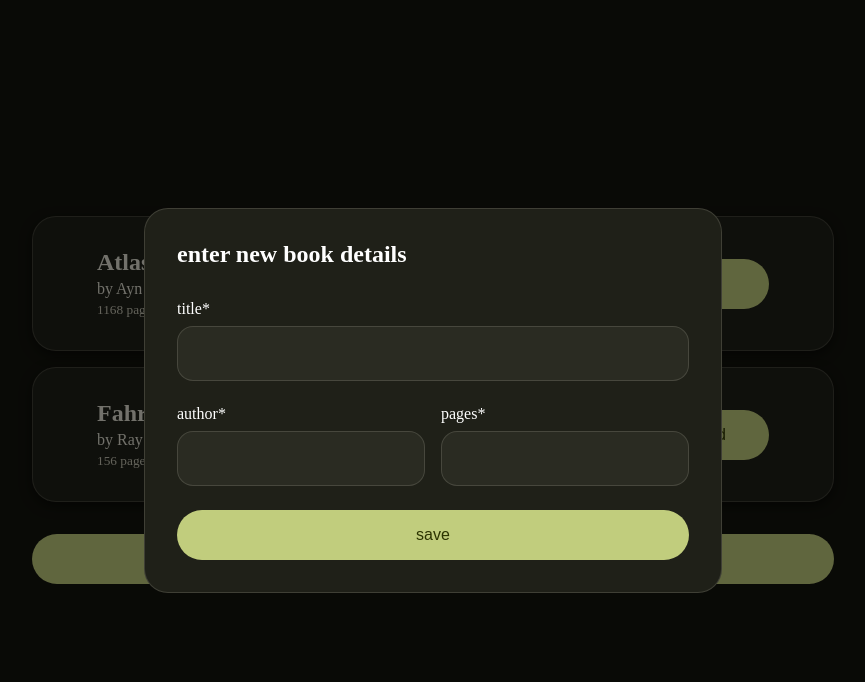
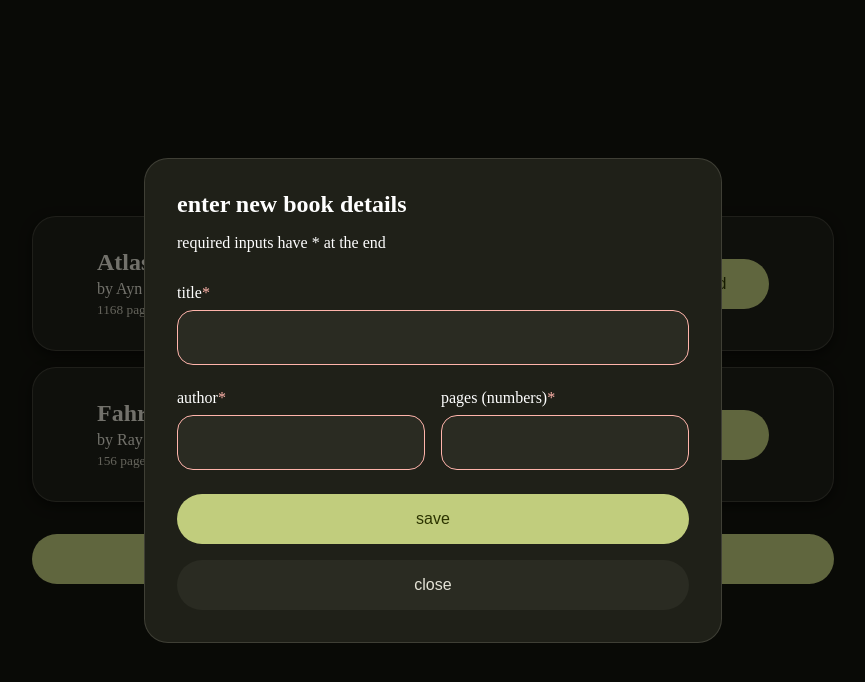
Before and after one commit to sinskiy/odin-library, a plain HTML site: page index.html in a window 1280 px wide. Both pictures are taken after a click on the button "+ add book". Shown: the whole page, without its empty margins (207-1072 px from the left). Drawn offline with Linux system fonts and the light colour scheme.

Commit message:
feat: improve accesibility for required inputs

```diff
--- a/index.html
+++ b/index.html
@@ -12,28 +12,36 @@
       <section id="books">
         <!-- TODO: generate for attribute and labelled-by dynamically -->
       </section>
-      <form action="" method="get" class="add" onsubmit="">
+      <form action="" method="get" class="add">
         <button>+ add book</button>
       </form>
     </main>
     <dialog class="new-book">
       <h2>enter new book details</h2>
+      <p>required inputs have * at the end</p>
       <form method="dialog">
         <div class="form-column">
-          <label for="title">title*</label>
+          <label for="title">title<span aria-label="required">*</span></label>
           <input type="text" name="title" id="title" required />
         </div>
         <div class="form-row">
           <div class="form-column">
-            <label for="author">author*</label>
+            <label for="author"
+              >author<span aria-label="required">*</span></label
+            >
             <input type="text" name="author" id="author" required />
           </div>
           <div class="form-column">
-            <label for="pages">pages*</label>
+            <label for="pages"
+              >pages (numbers)<span aria-label="required">*</span></label
+            >
             <input type="number" min="0" name="pages" id="pages" required />
           </div>
         </div>
-        <button autofocus>save</button>
+        <button>save</button>
+      </form>
+      <form method="dialog" class="dialog-close">
+        <button class="secondary">close</button>
       </form>
     </dialog>
   </body>
--- a/script.js
+++ b/script.js
@@ -70,7 +70,7 @@ function updateBooks() {
 
     const stateElement = document.createElement("button");
     stateElement.addEventListener("click", () => toggleBookStateByIndex(index));
-    stateElement.innerText = `set as ${book.read ? "not read" : "read"}`;
+    stateElement.innerText = `${book.read ? "read" : "not read"}`;
 
     actionsElement.append(deleteElement, stateElement);
 
@@ -99,6 +99,9 @@ function handleNewBookSubmit(e) {
   );
   addBookToLibrary(newBook);
 
+  handleDialogClose();
+}
+function handleDialogClose() {
   title.value = author.value = pages.value = "";
 
   dialog.close();
--- a/style.css
+++ b/style.css
@@ -1,6 +1,7 @@
 :root {
   --primary: #c1cd7d;
   --on-primary: #2c3400;
+  --error: #ffb4ab;
   --background: #13140d;
   --surface: #1f2018;
   --surface-high: #2a2b22;
@@ -60,7 +61,7 @@ body {
 .card-actions {
   display: grid;
   gap: 1rem;
-  grid-template-columns: auto 12rem;
+  grid-template-columns: auto 9rem;
 }
 
 small {
@@ -88,6 +89,10 @@ button:hover {
 button:active {
   transform: scale(0.95);
 }
+button:focus {
+  outline: 1px solid var(--primary);
+  outline-offset: 4px;
+}
 .secondary {
   background-color: var(--surface-high);
   color: var(--on-surface);
@@ -111,7 +116,7 @@ dialog::backdrop {
   background-color: rgb(0 0 0 / 0.5);
 }
 
-dialog h2 {
+dialog p {
   margin-bottom: 2rem;
 }
 
@@ -136,6 +141,10 @@ label {
   font-weight: 500;
 }
 
+span[aria-label="required"] {
+  color: var(--error);
+}
+
 input {
   min-width: 12rem;
   max-width: 100%;
@@ -147,3 +156,15 @@ input {
 
   font-size: 2rem;
 }
+input:invalid,
+input:focus:invalid {
+  border: 1px solid var(--error);
+}
+input:focus {
+  border: 1px solid var(--primary);
+  outline: none;
+}
+
+.dialog-close {
+  margin-top: 1rem;
+}
```
